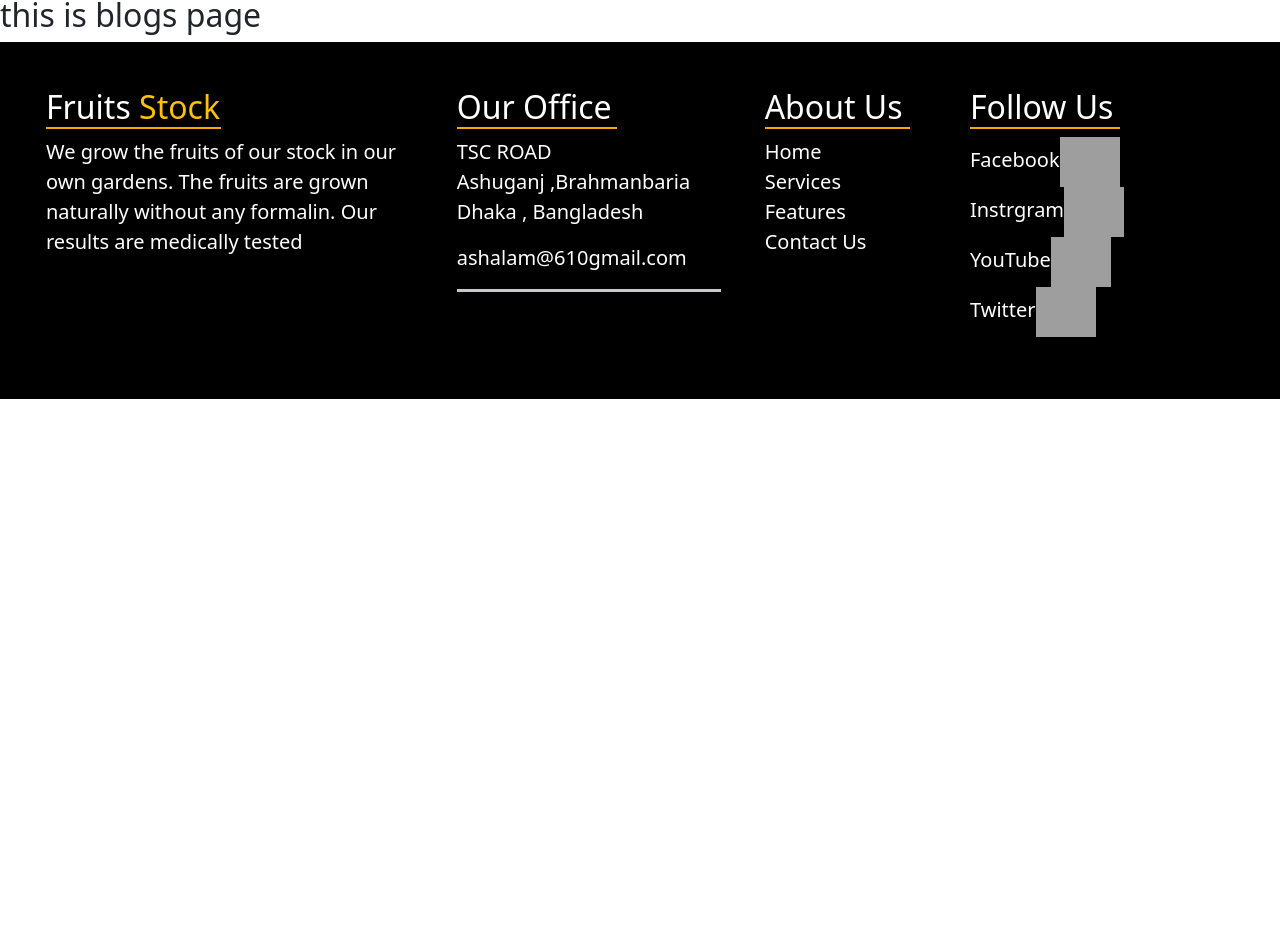
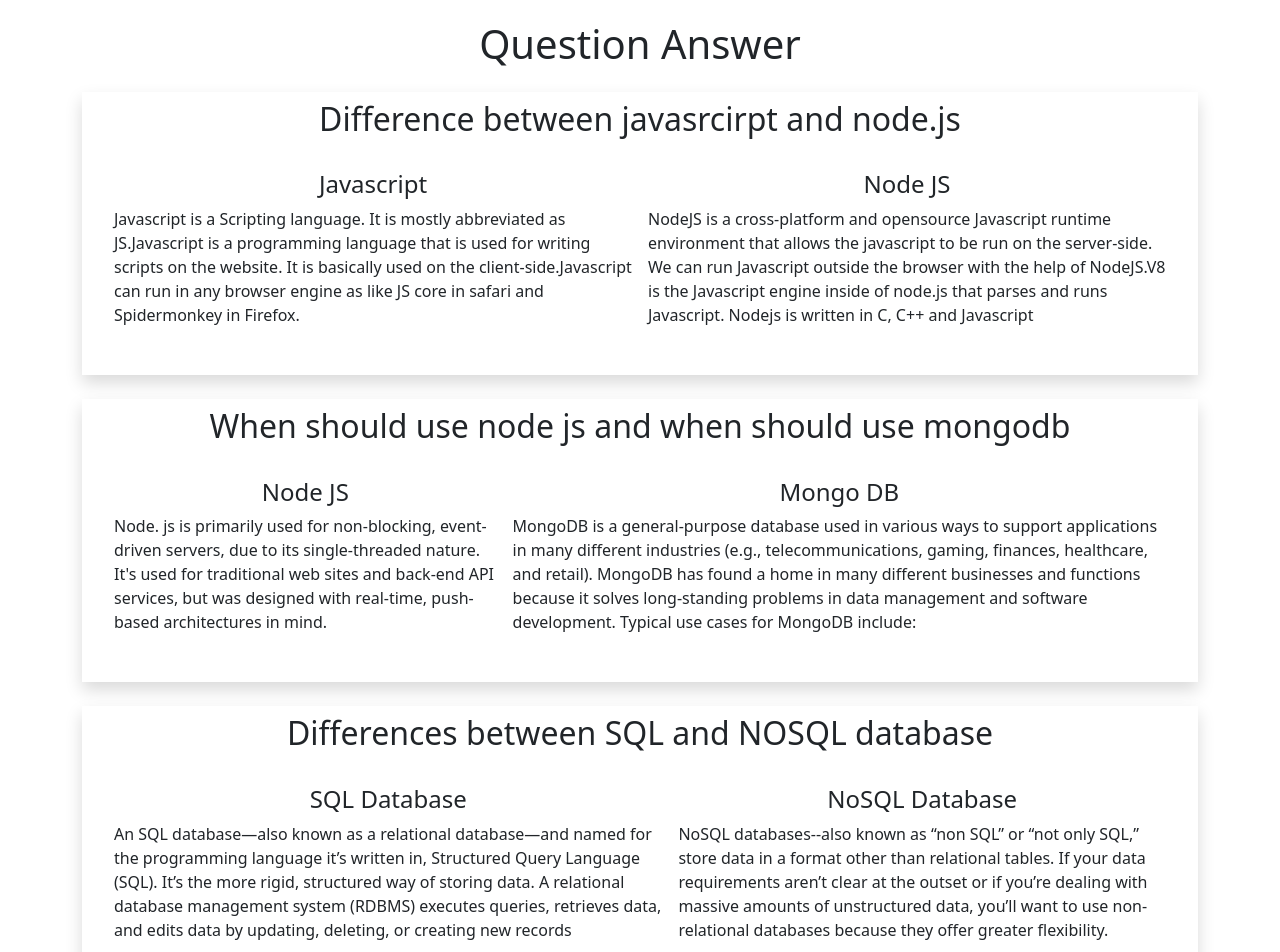
Before and after one commit to Ashraful610/fruit-stock, a React (Create React App) app: page /blogs in a window 1280 px wide. Shown: the part 78-1030 px from the top of the page. Before the commit the page ends 800 px from the top, so only its background shows below. Built offline with nearby package versions, Linux system fonts and the light colour scheme; no server answers; grey boxes are pictures that could not be loaded.

Commit message:
all-questions-answer-done

```diff
--- /dev/null
+++ b/src/Pages/Blogs/Blogs.css
@@ -0,0 +1,21 @@
+.answer{
+    display: flex;
+}
+.javascript-div{
+    width: 50%;
+}
+.node-div{
+    width: 50%;
+}
+@media screen and (max-width:415px){
+    .javascript-div{
+        width: 100%;
+    }
+    .node-div{
+        width: 100%;
+    }
+    .answer{
+        display: flex;
+        flex-direction: column;
+    }
+}
--- a/src/Pages/Blogs/Blogs.js
+++ b/src/Pages/Blogs/Blogs.js
@@ -1,9 +1,69 @@
 import React from 'react';
+import './Blogs.css'
 
 const Blogs = () => {
     return (
-        <div>
-            <h2>this is blogs page</h2>
+        <div className='container'>
+            <h1 className='text-center m-4'>Question Answer</h1>
+                <div className='p-2 mb-4 shadow'>
+                   <h2 className='text-center'>Difference between javasrcirpt and node.js</h2>
+                     <div className='answer gx-4 p-3'>
+                        <div className='javascript-div p-2'>
+                            <h4 className='text-center'>Javascript</h4>
+                            <p>
+                                Javascript is a Scripting language. It is mostly abbreviated as JS.Javascript is a programming language that is used for writing scripts on the website. It is basically used on the client-side.Javascript can run in any browser engine as like JS core in safari and Spidermonkey in Firefox.
+                            </p>
+                        </div>
+                        <div className='node-div p-2'>
+                            <h4 className='text-center'>Node JS</h4>
+                            <p>
+                                NodeJS is a cross-platform and opensource Javascript runtime environment that allows the javascript to be run on the server-side. We can run Javascript outside the browser with the help of NodeJS.V8 is the Javascript engine inside of node.js that parses and runs Javascript. Nodejs is written in C, C++ and Javascript
+                            </p>
+                        </div>
+                     </div>
+                </div>
+                <div className='p-2 mb-4 shadow'>
+                   <h2 className='text-center'>When should use node js and when should use mongodb</h2>
+                     <div className='answer p-3'>
+                        <div className=' p-2'>
+                            <h4 className='text-center'>Node JS</h4>
+                            <p>
+                                Node. js is primarily used for non-blocking, event-driven servers, due to its single-threaded nature. It's used for traditional web sites and back-end API services, but was designed with real-time, push-based architectures in mind.
+                           </p>
+                        </div>
+                        <div className=' p-2'>
+                            <h4 className='text-center'>Mongo DB</h4>
+                            <p>
+                                MongoDB is a general-purpose database used in various ways to support applications in many different industries (e.g., telecommunications, gaming, finances, healthcare, and retail). MongoDB has found a home in many different businesses and functions because it solves long-standing problems in data management and software development. Typical use cases for MongoDB include:
+                             </p>
+                        </div>
+                     </div>
+                </div>
+                <div className='p-2 mb-4 shadow'>
+                   <h2 className='text-center'>Differences between SQL and NOSQL database</h2>
+                     <div className='answer p-3'>
+                        <div className=' p-2'>
+                            <h4 className='text-center'>SQL Database</h4>
+                            <p>
+                                An SQL database—also known as a relational database—and named for the programming language it’s written in, Structured Query Language (SQL). It’s the more rigid, structured way of storing data. A relational database management system (RDBMS) executes queries, retrieves data, and edits data by updating, deleting, or creating new records
+                           </p>
+                        </div>
+                        <div className=' p-2'>
+                            <h4 className='text-center'>NoSQL Database</h4>
+                            <p>
+                                NoSQL databases--also known as “non SQL” or “not only SQL,” store data in a format other than relational tables. If your data requirements aren’t clear at the outset or if you’re dealing with massive amounts of unstructured data, you’ll want to use non-relational databases because they offer greater flexibility.
+                             </p>
+                        </div>
+                     </div>
+                </div>
+                <div className='p-2 mb-4 shadow'>
+                   <h2 className='text-center'>What is the purpose of JWT and how does it work</h2>
+                     <div className='answer p-3'>
+                      <p>
+                        JSON Web Tokens, or just JWTs (pron. [ˈdʒɒts]), are the new fancy kids around the block when it comes to transporting proofs of identity within an untrusted environment like the Web. In this article, I will describe the true purpose of JWTs. I will compare classical, stateful authentication with modern, stateless authentication. And I will explain why it is important to understand the fundamental difference of both approaches.so lets break it up into a simpler logic to understand its utility and the way it works!
+                      </p>
+                     </div>
+                </div>
         </div>
     );
 };
```
